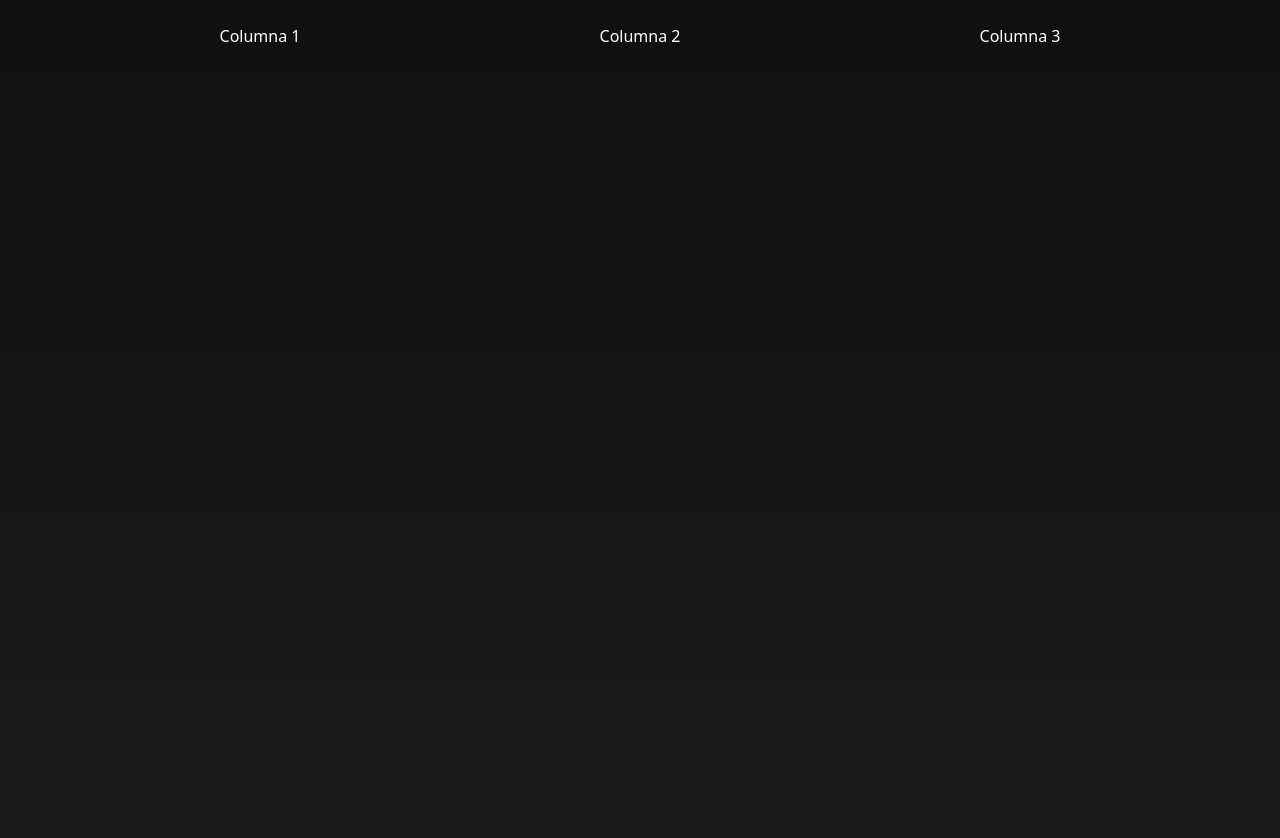
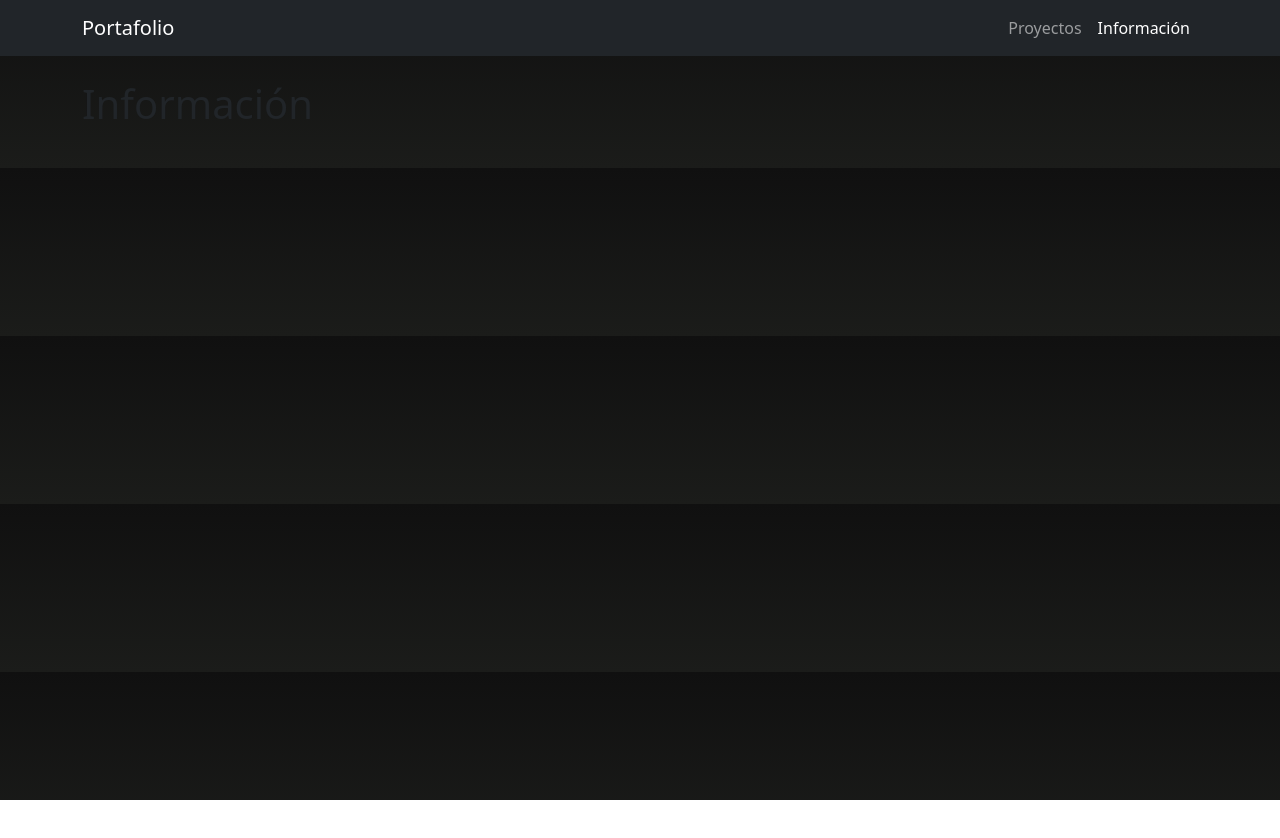
Before and after one commit to ManuJRS/vue-portfolio-manu, a Vue app: page /info in a window 1280 px wide. Shown: the top 838 px of the page. After the commit the page ends 800 px from the top, so only its background shows below. Built offline with nearby package versions, Linux system fonts and the light colour scheme.

Commit message:
feat(router): :sparkles: set up Vue Router and create two pages
Installed and configured Vue Router to handle client-side navigation

```diff
--- a/package.json
+++ b/package.json
@@ -11,7 +11,8 @@
   "dependencies": {
     "bootstrap": "^5.3.8",
     "bootstrap-vue-3": "^0.5.1",
-    "vue": "^3.5.24"
+    "vue": "^3.5.24",
+    "vue-router": "^4.6.3"
   },
   "devDependencies": {
     "@commitlint/cli": "^20.1.0",
--- a/src/App.vue
+++ b/src/App.vue
@@ -1,14 +1,30 @@
 <script setup>
-
 </script>
 
 <template>
-<div class="container">
-  <div class="row justify-content-center vh-100 my-4">
-    <div class="col-12 col-md-6 col-lg-4 text-center text-white">Columna 1</div>
-    <div class="col-12 col-md-6 col-lg-4 text-center text-white">Columna 2</div>
-    <div class="col-12 col-md-6 col-lg-4 text-center text-white">Columna 3</div>
+  <div>
+    <nav class="navbar navbar-expand-lg navbar-dark bg-dark">
+      <div class="container">
+        <RouterLink to="/projects" class="navbar-brand">Portafolio</RouterLink>
+
+        <button class="navbar-toggler" type="button" data-bs-toggle="collapse" data-bs-target="#nav"
+                aria-controls="nav" aria-expanded="false" aria-label="Toggle navigation">
+          <span class="navbar-toggler-icon"></span>
+        </button>
+
+        <div id="nav" class="collapse navbar-collapse">
+          <ul class="navbar-nav ms-auto">
+            <li class="nav-item">
+              <RouterLink to="/projects" class="nav-link" active-class="active">Proyectos</RouterLink>
+            </li>
+            <li class="nav-item">
+              <RouterLink to="/info" class="nav-link" active-class="active">Información</RouterLink>
+            </li>
+          </ul>
+        </div>
+      </div>
+    </nav>
+
+    <RouterView />
   </div>
-</div>
-
 </template>
--- /dev/null
+++ b/src/pages/InfoPage.vue
@@ -0,0 +1,8 @@
+<script setup>
+</script>
+
+<template>
+  <div class="container py-4">
+    <h1 class="mb-3">Información</h1>
+  </div>
+</template>
--- /dev/null
+++ b/src/pages/NotFound.vue
@@ -0,0 +1,10 @@
+<script setup>
+</script>
+
+<template>
+  <div class="container py-5 text-center">
+    <h1 class="display-6">404</h1>
+    <p class="mb-3">Los siento, la página que buscas no existe.</p>
+    <RouterLink to="/projects" class="btn btn-primary">Ir a Proyectos</RouterLink>
+  </div>
+</template>
--- /dev/null
+++ b/src/pages/ProjectsPage.vue
@@ -0,0 +1,8 @@
+<script setup>
+</script>
+
+<template>
+  <div class="container py-4">
+    <h1 class="mb-3">Proyectos</h1>
+  </div>
+</template>
--- /dev/null
+++ b/src/router/index.js
@@ -0,0 +1,36 @@
+import { createRouter, createWebHistory } from 'vue-router';
+
+const routes = [
+    { path: '/', redirect: '/projects' },
+    {
+        path: '/projects',
+        name: 'projects',
+        component: () => import('@/pages/ProjectsPage.vue'),
+        meta: { title: 'Proyectos' }
+    },
+    {
+        path: '/info',
+        name: 'info',
+        component: () => import('../pages/InfoPage.vue'),
+        meta: { title: 'Información' }
+    },
+    {
+        path: '/:pathMatch(.*)*',
+        name: 'not-found',
+        component: () => import('../pages/NotFound.vue'),
+        meta: { title: 'Página no encontrada' }
+    }
+];
+
+const router = createRouter({
+    history: createWebHistory(),
+    routes,
+    scrollBehavior() { return { top: 0 }; }
+});
+
+// Título por ruta
+router.afterEach((to) => {
+    document.title = (to.meta?.title ? `${to.meta.title} | Portafolio` : 'Portafolio');
+});
+
+export default router;
```
Also changed, not shown: src/main.js (+2 -5 lines), 1 other file (tests, documents, lock files or other folders).
